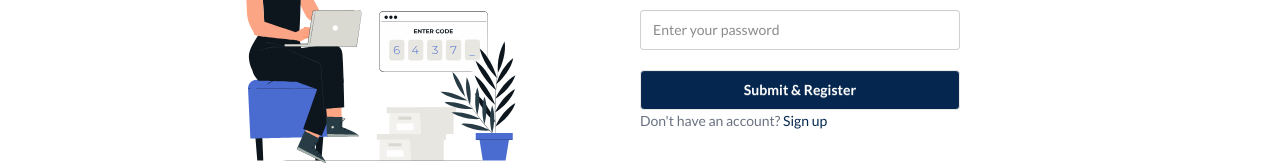
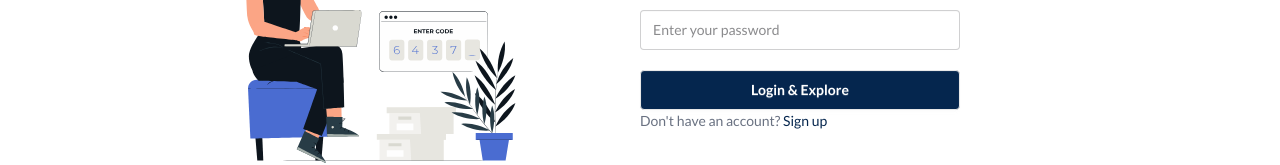
Before and after one commit to Suprio-Das/Job-Portal-Client, a React (Vite) app: page /login in a window 1280 px wide. Shown: the part 336-501 px from the top of the page. Built offline with nearby package versions, Linux system fonts and the light colour scheme; no server answers.

Commit message:
Login button text changed

```diff
--- a/src/Pages/Login/Login.jsx
+++ b/src/Pages/Login/Login.jsx
@@ -66,7 +66,7 @@ const Login = () => {
                             <input type="password" className="input" name='password' required placeholder="Enter your password" />
                         </fieldset>
                         {/* <p className='text-red-600'>{error}</p> */}
-                        <input type="submit" className='btn bg-[#05264E] text-white w-xs mt-4' value="Submit & Register" />
+                        <input type="submit" className='btn bg-[#05264E] text-white w-xs mt-4' value="Login & Explore" />
                         <p className='text-[14px] text-gray-500'>Don't have an account? <Link className='text-[#05264E]' to='/register'>Sign up</Link> </p>
                     </form>
                 </div>
```
